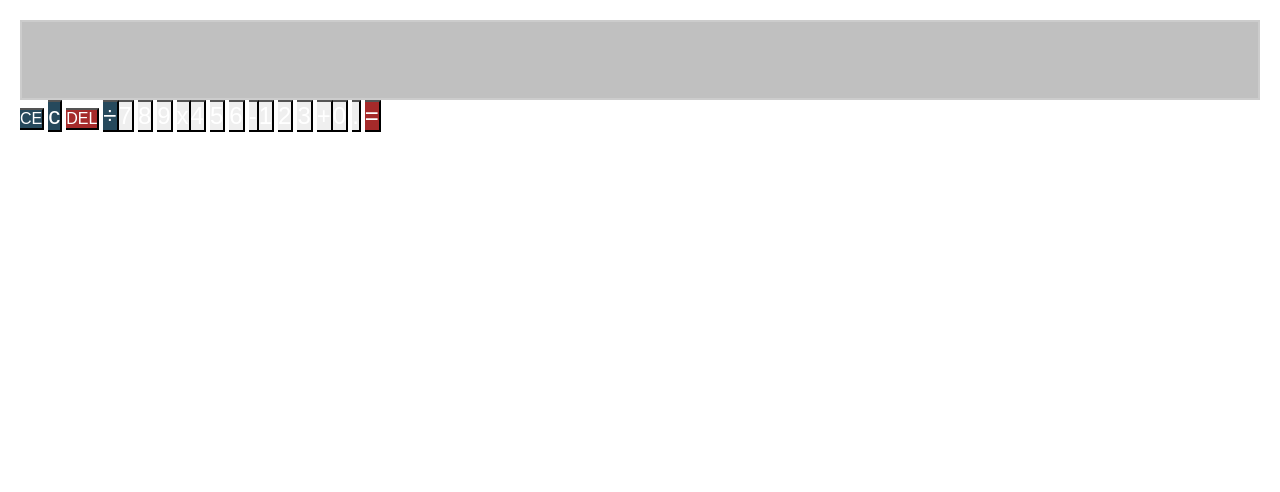
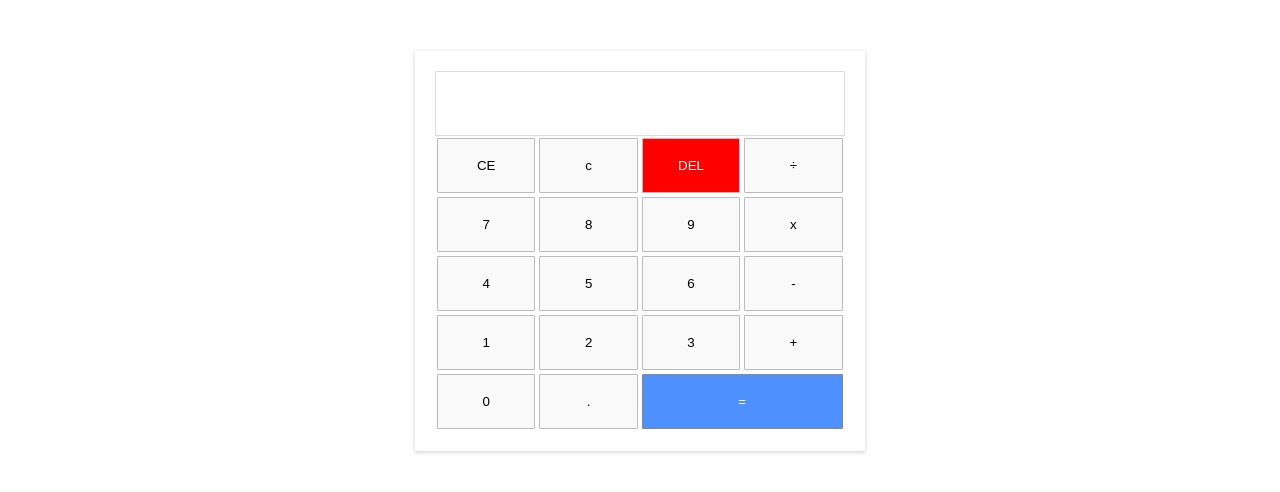
Before and after one commit to Chizober/Calculator, a plain HTML site: page index.html in a window 1280 px wide. Drawn offline with Linux system fonts and the light colour scheme.

Commit message:
Update index.css

```diff
--- a/index.css
+++ b/index.css
@@ -1,99 +1,91 @@
-
 *{
    margin:0;
    padding:0;
    box-sizing: border-box;
 }
-body{
-    height: 100vh;
-     overflow: hidden;
-     width:100%;
-   padding:20px;
+
+body {
+  width: 450px;
+  margin: 4% auto;
+  letter-spacing: 5px;
+  -moz-user-select: none;
+  -webkit-user-select: none;
+  -ms-user-select: none;
  }
-
-main {
-    padding:60px 0;
-    width:100%;
-    height: 100%;
-   display:flex;
-   justify-content:center;
-}
-.container{
-    padding:20px;
-    box-shadow: 0 5px 5px #111;
-   height:100%;
-   background:#333;
-
+.calculator {
+  padding: 20px;
+  -webkit-box-shadow: 0px 1px 4px 0px rgba(0, 0, 0, 0.2);
+  box-shadow: 0px 1px 4px 0px rgba(0, 0, 0, 0.2);
+  border-radius: 1px;
 }
 .screen{
+  border: 1px solid #ddd;
+  border-radius: 1px;
+  height: 65px;
+  padding-right: 15px;
+  padding-top: 10px;
+  text-align: right;
+  margin-right: 5px;
+  font-size: 2.5rem;
+  overflow-x: auto;
   width:100%;
-    text-align: right;
-    font-size: 2rem;
-    background-color:silver;
-    border:2px solid #ccc;
-    height:80px;
-    color:white;
+  transition: all .2s ease-in-out;
 }
-
+.screen:hover {
+  border: 1px solid #bbb;
+  -webkit-box-shadow: inset 0px 1px 4px 0px rgba(0, 0, 0, 0.2);
+  box-shadow: inset 0px 1px 4px 0px rgba(0, 0, 0, 0.2);
+}
 .screen:focus{
    outline:none;
 }
-
 .buttons{
-    display: flex;
-    flex-wrap: wrap;
-    height:85%;
+  box-sizing:border-box;
   width:100%;
  }
-button{
-    flex: 0 0 25%;
-    color:#fff;
-    font-size: 1rem;
-    border-left-width: 0;
+.row
+{
+  display:flex;
+  flex-wrap:wrap;
+width:100%;
+    }
+.row button
+{
+  border: 1px solid #bbb;
+  border-radius:1px;
+  text-align: center;
+  width: 24% ;margin:2px;
+  height:55px;
   cursor: pointer;
+  background-color: #f9f9f9;
+  transition: border-color .2s ease-in-out, background-color .2s, box-shadow .2s;
+}
+.row button:hover {
+  backgroun8d-color:#f1f1f1;
+  -webkit-box-shadow: 0px 1px 4px 0px rgba(0, 0, 0, 0.2);
+  box-shadow: 0px 1px 4px 0px rgba(0, 0, 0, 0.2);
+  border-color: #aaa;
 }
 
-button:hover{
-    outline:none;
-    box-shadow:none;
+.row button:active {
+  font-weight: bold;
 }
-button:focus{
-   outline:none;
+ .row1 .btn-backSpace{
+  background-color:red;
+   color:#fff;
 }
 
-.btn-sign{
-    background: center #26495c;
-    color:white;
-    border-left:none;
-
+.row5 .btn-equal{
+  border: 1px solid #888;
+  cursor: pointer;
+    background-color:#4d90fe;
+    color:#fff;
+  width:49%;
+    transition: all .2s ease-in-out;
 }
-.btn-grey{
-    background:silver;
+.row5 .btn-equal:hover {
+  -webkit-box-shadow: 0px 1px 4px 0px rgba(0, 0, 0, 0.2);
+  box-shadow: 0px 1px 4px 0px rgba(0, 0, 0, 0.2);
+  border-color:#307CF9;
+    background-color:#307CF9;
 }
-.btn,.btn-equal,.btn-clear{
-    font-size: 1.5rem;
-
-}
-.btn-equal{
-    color:white;
-    flex: 0 0 50%;
-    background:brown;
-}
-.btn-backSpace{
-    color:white;
-    background:brown;
-}
-   @media only screen and (max-width: 400px) {
-
-    main {
-        padding: 20px 0;
-       width:100%;
-    }
-
-    .container {
-        padding: 16px;
-       width:100%;
-    }
-
-
-}
```
Lines whose indentation alone changed are shown as unchanged.
